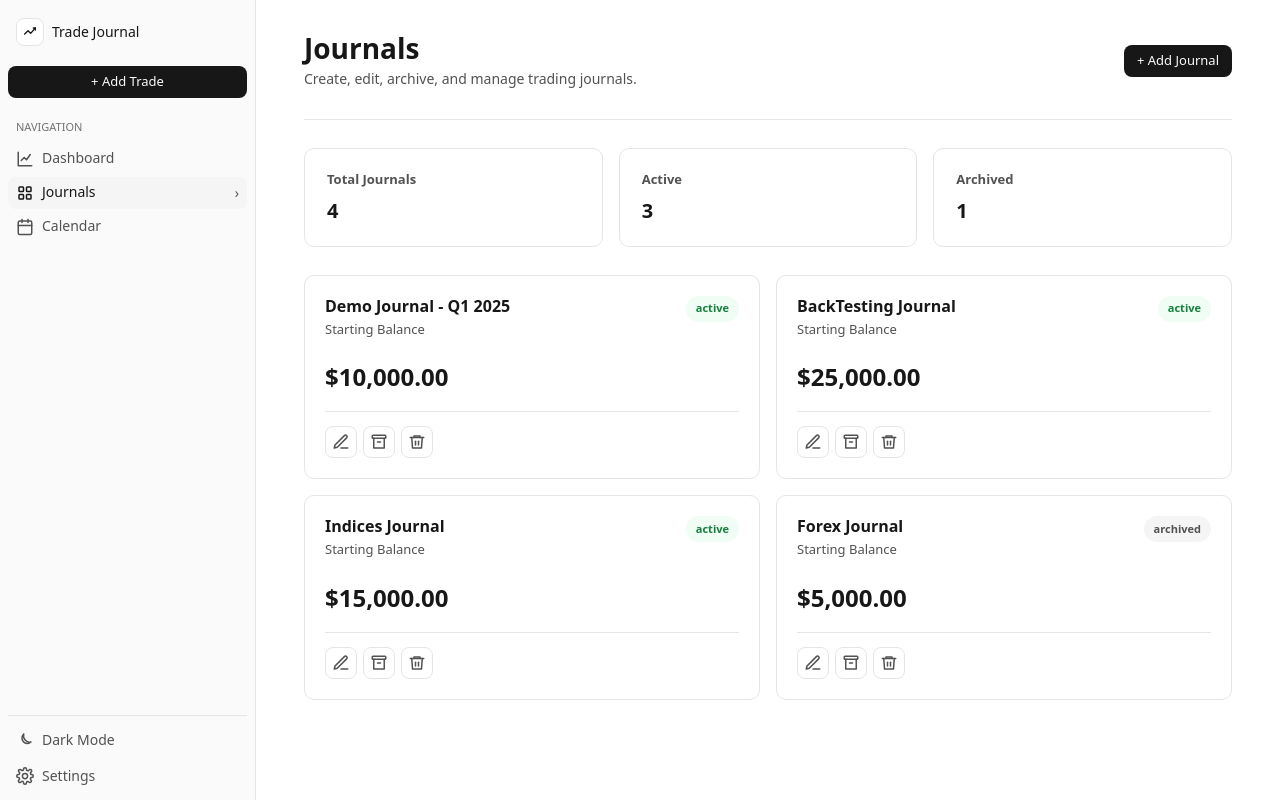
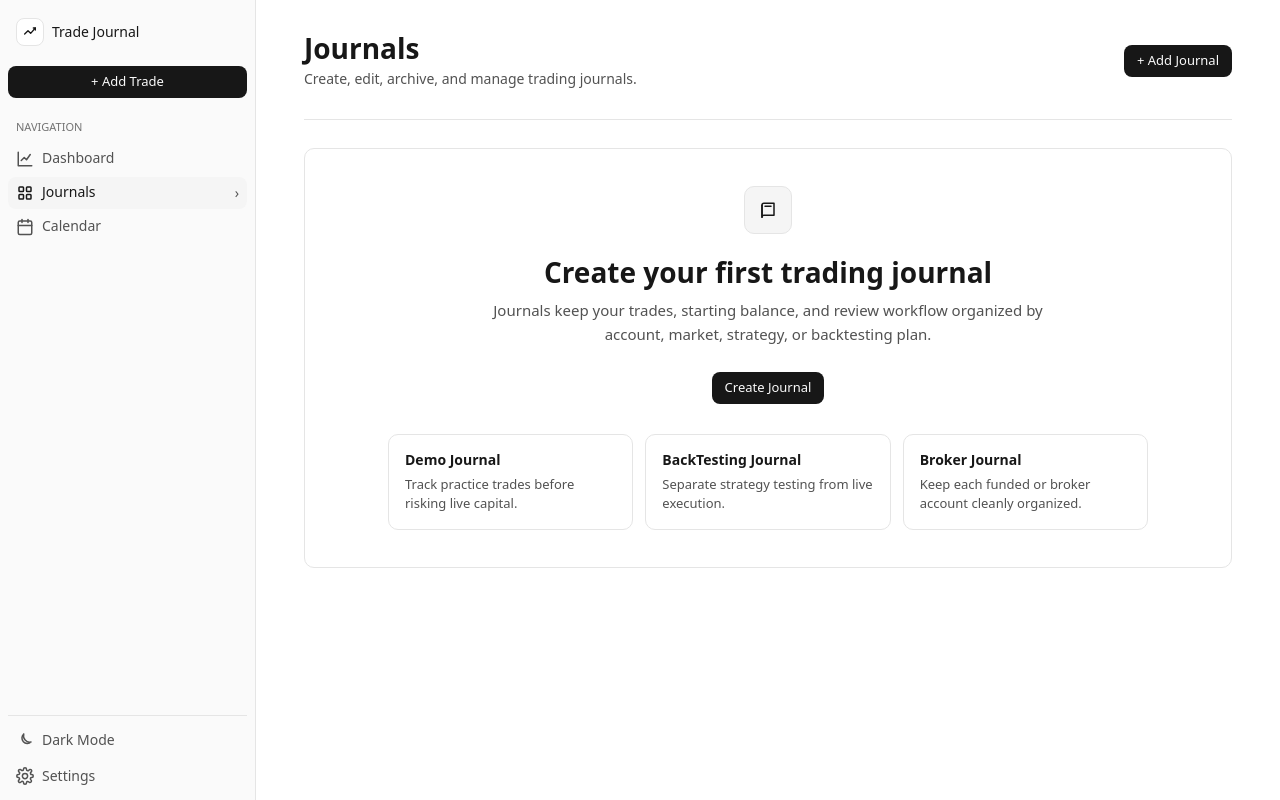
Before and after one commit to jboodhun/trading-journal, a React (Vite) app: page /journals in a window 1280 px wide. Built offline with nearby package versions, Linux system fonts and the light colour scheme.

Commit message:
feat: add guided first journal onboarding

```diff
--- /dev/null
+++ b/src/components/empty-section/EmptySection.tsx
@@ -0,0 +1,53 @@
+/* eslint-disable react-refresh/only-export-components */
+import type { ReactNode } from 'react'
+
+type EmptySectionProps = {
+  children: ReactNode
+}
+
+type EmptySectionActionProps = {
+  children: ReactNode
+}
+
+function Root({ children }: EmptySectionProps) {
+  return <section className="empty-section">{children}</section>
+}
+
+function Icon({ children }: EmptySectionProps) {
+  return <div className="empty-section-icon">{children}</div>
+}
+
+function Header({ children }: EmptySectionProps) {
+  return <div className="empty-section-header">{children}</div>
+}
+
+function Title({ children }: EmptySectionProps) {
+  return <h2>{children}</h2>
+}
+
+function Description({ children }: EmptySectionProps) {
+  return <p>{children}</p>
+}
+
+function Actions({ children }: EmptySectionActionProps) {
+  return <div className="empty-section-actions">{children}</div>
+}
+
+function Suggestions({ children }: EmptySectionProps) {
+  return <div className="empty-section-suggestions">{children}</div>
+}
+
+function Suggestion({ children }: EmptySectionProps) {
+  return <div className="empty-section-suggestion">{children}</div>
+}
+
+export const EmptySection = {
+  Root,
+  Icon,
+  Header,
+  Title,
+  Description,
+  Actions,
+  Suggestions,
+  Suggestion,
+}
--- /dev/null
+++ b/src/components/empty-section/index.ts
@@ -0,0 +1 @@
+export { EmptySection } from './EmptySection'
--- a/src/pages/DashboardPage.tsx
+++ b/src/pages/DashboardPage.tsx
@@ -1,6 +1,10 @@
+import { useNavigate } from 'react-router-dom'
+
 import { metrics } from 'data/journal'
+import { getStoredJournals } from 'services/journalStorage'
+import { EmptySection } from 'components/empty-section'
 import { BookIcon, ClockIcon, WalletIcon } from 'components/icons'
-import { Card } from 'components/ui'
+import { Button, Card } from 'components/ui'
 
 const metricIcons = {
   wallet: <WalletIcon />,
@@ -31,6 +35,9 @@ function MetricCard({ icon, label, value, helper, tone = 'neutral' }: (typeof me
 }
 
 export function DashboardPage() {
+  const navigate = useNavigate()
+  const hasJournals = getStoredJournals().length > 0
+
   return (
     <div className="page-stack">
       <header className="page-header">
@@ -38,16 +45,49 @@ export function DashboardPage() {
           <BookIcon />
         </div>
         <div>
-          <h1>Demo Journal - Q1 2025</h1>
-          <p>Performance analytics and trade statistics</p>
+          <h1>Dashboard</h1>
         </div>
       </header>
 
-      <section className="metrics-grid" aria-label="Trading performance metrics">
-        {metrics.map((metric) => (
-          <MetricCard key={metric.label} {...metric} />
-        ))}
-      </section>
+      {hasJournals ? (
+        <section className="metrics-grid" aria-label="Trading performance metrics">
+          {metrics.map((metric) => (
+            <MetricCard key={metric.label} {...metric} />
+          ))}
+        </section>
+      ) : (
+        <EmptySection.Root>
+          <EmptySection.Icon>
+            <BookIcon />
+          </EmptySection.Icon>
+          <EmptySection.Header>
+            <EmptySection.Title>Create a journal to unlock your dashboard</EmptySection.Title>
+            <EmptySection.Description>
+              Dashboard analytics start from journal data. Create your first journal to establish a starting balance,
+              organize trading activity, and prepare the workspace for trade tracking.
+            </EmptySection.Description>
+          </EmptySection.Header>
+          <EmptySection.Actions>
+            <Button className="empty-section-cta" onClick={() => navigate('/journals')}>
+              Create Journal
+            </Button>
+          </EmptySection.Actions>
+          <EmptySection.Suggestions>
+            <EmptySection.Suggestion>
+              <strong>Demo Journal</strong>
+              <span>Track practice trades before risking live capital.</span>
+            </EmptySection.Suggestion>
+            <EmptySection.Suggestion>
+              <strong>BackTesting Journal</strong>
+              <span>Separate strategy testing from live execution.</span>
+            </EmptySection.Suggestion>
+            <EmptySection.Suggestion>
+              <strong>Broker Journal</strong>
+              <span>Keep each funded or broker account cleanly organized.</span>
+            </EmptySection.Suggestion>
+          </EmptySection.Suggestions>
+        </EmptySection.Root>
+      )}
     </div>
   )
 }
--- a/src/pages/JournalsPage.tsx
+++ b/src/pages/JournalsPage.tsx
@@ -1,9 +1,10 @@
-import { useMemo, useState } from 'react'
+import { useState } from 'react'
 import type { FormEvent } from 'react'
 
-import { tradingJournals } from 'data/journal'
 import type { TradingJournal } from 'data/journal'
-import { ArchiveIcon, EditIcon, TrashIcon } from 'components/icons'
+import { getStoredJournals, storeJournals } from 'services/journalStorage'
+import { EmptySection } from 'components/empty-section'
+import { ArchiveIcon, BookIcon, EditIcon, TrashIcon } from 'components/icons'
 import { Badge, Button, Card } from 'components/ui'
 
 type JournalFormValues = {
@@ -186,6 +187,42 @@ function DeleteJournalModal({
   )
 }
 
+function JournalOnboardingEmpty({ onCreate }: { onCreate: () => void }) {
+  return (
+    <EmptySection.Root>
+      <EmptySection.Icon>
+        <BookIcon />
+      </EmptySection.Icon>
+      <EmptySection.Header>
+        <EmptySection.Title>Create your first trading journal</EmptySection.Title>
+        <EmptySection.Description>
+          Journals keep your trades, starting balance, and review workflow organized by account, market, strategy, or
+          backtesting plan.
+        </EmptySection.Description>
+      </EmptySection.Header>
+      <EmptySection.Actions>
+        <Button className="empty-section-cta" onClick={onCreate}>
+          Create Journal
+        </Button>
+      </EmptySection.Actions>
+      <EmptySection.Suggestions>
+        <EmptySection.Suggestion>
+          <strong>Demo Journal</strong>
+          <span>Track practice trades before risking live capital.</span>
+        </EmptySection.Suggestion>
+        <EmptySection.Suggestion>
+          <strong>BackTesting Journal</strong>
+          <span>Separate strategy testing from live execution.</span>
+        </EmptySection.Suggestion>
+        <EmptySection.Suggestion>
+          <strong>Broker Journal</strong>
+          <span>Keep each funded or broker account cleanly organized.</span>
+        </EmptySection.Suggestion>
+      </EmptySection.Suggestions>
+    </EmptySection.Root>
+  )
+}
+
 function JournalCard({
   journal,
   onArchive,
@@ -229,12 +266,20 @@ function JournalCard({
 }
 
 export function JournalsPage() {
-  const [journals, setJournals] = useState<TradingJournal[]>(tradingJournals)
+  const [journals, setJournals] = useState<TradingJournal[]>(getStoredJournals)
   const [dialog, setDialog] = useState<JournalDialog>(null)
-  const activeCount = useMemo(() => journals.filter((journal) => journal.status === 'active').length, [journals])
+
+  function updateJournals(updater: (current: TradingJournal[]) => TradingJournal[]) {
+    setJournals((current) => {
+      const nextJournals = updater(current)
+      storeJournals(nextJournals)
+
+      return nextJournals
+    })
+  }
 
   function handleArchive(journalId: string) {
-    setJournals((current) =>
+    updateJournals((current) =>
       current.map((journal) =>
         journal.id === journalId
           ? { ...journal, status: journal.status === 'active' ? 'archived' : 'active' }
@@ -253,21 +298,9 @@ export function JournalsPage() {
         <Button onClick={() => setDialog({ type: 'create' })}>+ Add Journal</Button>
       </header>
 
-      <section className="journal-summary">
-        <Card.Root>
-          <p className="summary-label">Total Journals</p>
-          <strong>{journals.length}</strong>
-        </Card.Root>
-        <Card.Root>
-          <p className="summary-label">Active</p>
-          <strong>{activeCount}</strong>
-        </Card.Root>
-        <Card.Root>
-          <p className="summary-label">Archived</p>
-          <strong>{journals.length - activeCount}</strong>
-        </Card.Root>
-      </section>
-
+      {journals.length === 0 ? (
+        <JournalOnboardingEmpty onCreate={() => setDialog({ type: 'create' })} />
+      ) : (
         <section className="journal-card-grid" aria-label="Trading journals">
           {journals.map((journal) => (
             <JournalCard
@@ -279,14 +312,17 @@ export function JournalsPage() {
             />
           ))}
         </section>
+      )}
 
       {dialog?.type === 'create' || dialog?.type === 'edit' ? (
         <JournalFormModal
           dialog={dialog}
           onClose={() => setDialog(null)}
-          onCreate={(journal) => setJournals((current) => [journal, ...current])}
+          onCreate={(journal) => updateJournals((current) => [journal, ...current])}
           onUpdate={(journal) =>
-            setJournals((current) => current.map((currentJournal) => (currentJournal.id === journal.id ? journal : currentJournal)))
+            updateJournals((current) =>
+              current.map((currentJournal) => (currentJournal.id === journal.id ? journal : currentJournal)),
+            )
           }
         />
       ) : null}
@@ -295,7 +331,7 @@ export function JournalsPage() {
         <DeleteJournalModal
           journal={dialog.journal}
           onClose={() => setDialog(null)}
-          onConfirm={(journalId) => setJournals((current) => current.filter((journal) => journal.id !== journalId))}
+          onConfirm={(journalId) => updateJournals((current) => current.filter((journal) => journal.id !== journalId))}
         />
       ) : null}
     </div>
--- /dev/null
+++ b/src/services/journalStorage.ts
@@ -0,0 +1,25 @@
+import type { TradingJournal } from 'data/journal'
+
+const journalsStorageKey = 'trading-journal:journals'
+
+export function getStoredJournals(): TradingJournal[] {
+  if (typeof window === 'undefined') {
+    return []
+  }
+
+  const value = window.localStorage.getItem(journalsStorageKey)
+
+  if (!value) {
+    return []
+  }
+
+  try {
+    return JSON.parse(value) as TradingJournal[]
+  } catch {
+    return []
+  }
+}
+
+export function storeJournals(journals: TradingJournal[]) {
+  window.localStorage.setItem(journalsStorageKey, JSON.stringify(journals))
+}
--- a/src/styles/global.css
+++ b/src/styles/global.css
@@ -423,6 +423,92 @@ table {
   gap: 16px;
 }
 
+.empty-section {
+  display: grid;
+  min-height: 420px;
+  place-items: center;
+  border: 1px solid var(--card-border);
+  border-radius: var(--radius);
+  background: var(--card);
+  padding: 36px;
+  text-align: center;
+}
+
+.empty-section-icon {
+  display: grid;
+  width: 48px;
+  height: 48px;
+  place-items: center;
+  border: 1px solid var(--card-border);
+  border-radius: var(--radius);
+  color: var(--foreground);
+  background: var(--muted);
+  margin-bottom: 20px;
+}
+
+.empty-section-header {
+  max-width: 560px;
+}
+
+.empty-section-header h2 {
+  color: var(--foreground);
+  font-size: 28px;
+  font-weight: 650;
+  line-height: 1.15;
+}
+
+.empty-section-header p {
+  margin-top: 10px;
+  color: var(--muted-foreground);
+  font-size: 15px;
+  line-height: 1.6;
+}
+
+.empty-section-actions {
+  display: flex;
+  flex-wrap: wrap;
+  justify-content: center;
+  gap: 10px;
+  margin-top: 24px;
+}
+
+.empty-section-cta {
+  min-height: 64px;
+  padding: 0 36px;
+  font-size: 20px;
+  font-weight: 650;
+}
+
+.empty-section-suggestions {
+  display: grid;
+  width: min(100%, 760px);
+  grid-template-columns: repeat(3, minmax(0, 1fr));
+  gap: 12px;
+  margin-top: 28px;
+  text-align: left;
+}
+
+.empty-section-suggestion {
+  display: grid;
+  gap: 6px;
+  border: 1px solid var(--card-border);
+  border-radius: var(--radius);
+  background: var(--background);
+  padding: 16px;
+}
+
+.empty-section-suggestion strong {
+  color: var(--foreground);
+  font-size: 14px;
+  font-weight: 600;
+}
+
+.empty-section-suggestion span {
+  color: var(--muted-foreground);
+  font-size: 13px;
+  line-height: 1.45;
+}
+
 .journal-card {
   display: grid;
   gap: 22px;
@@ -741,6 +827,7 @@ tr:last-child td {
   }
 
   .metrics-grid,
+  .empty-section-suggestions,
   .journal-card-grid,
   .journal-summary,
   .settings-grid {
```
Lines whose indentation alone changed are shown as unchanged.
